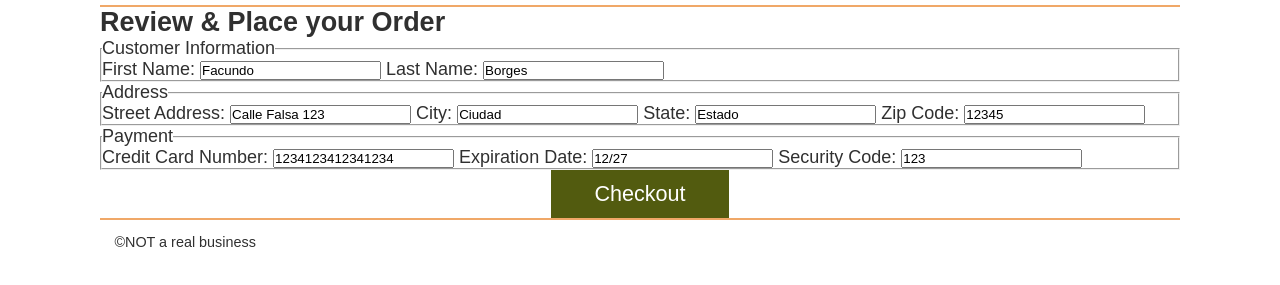
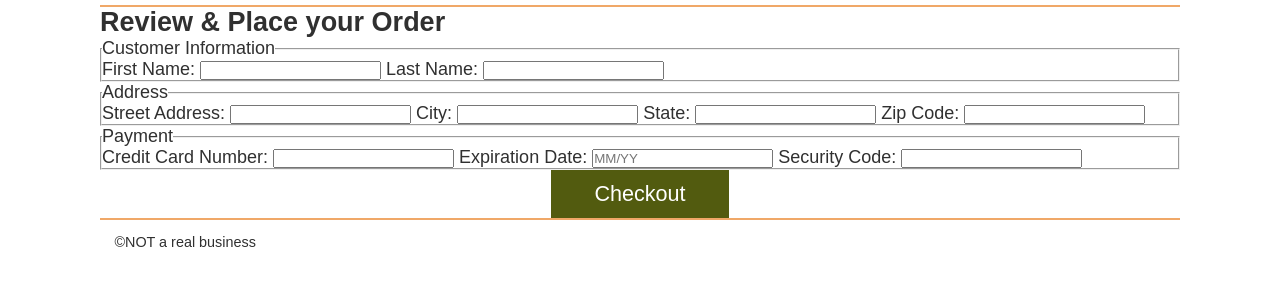
Before and after one commit to MBarker2BYU/wdd330, a website: page src/checkout/index.html in a window 1280 px wide. Shown: the part 131-416 px from the top of the page. Drawn offline with Linux system fonts and the light colour scheme; files whose address does not match are found by name.

Commit message:
W04 team activity working

```diff
--- a/src/checkout/index.html
+++ b/src/checkout/index.html
@@ -64,46 +64,22 @@
           <fieldset>
             <legend>Customer Information</legend>
             <label for="firstName">First Name:</label>
-            <input
-              type="text"
-              id="firstName"
-              name="fname"
-              required
-              value="Facundo"
-            />
+            <input type="text" id="firstName" name="fname" required />
 
             <label for="lastName">Last Name:</label>
-            <input
-              type="text"
-              id="lastName"
-              name="lname"
-              required
-              value="Borges"
-            />
+            <input type="text" id="lastName" name="lname" required />
           </fieldset>
 
           <fieldset>
             <legend>Address</legend>
             <label for="street">Street Address:</label>
-            <input
-              type="text"
-              id="street"
-              name="street"
-              required
-              value="Calle Falsa 123"
-            />
+            <input type="text" id="street" name="street" required />
 
             <label for="city">City:</label>
-            <input type="text" id="city" name="city" required value="Ciudad" />
+            <input type="text" id="city" name="city" required />
 
             <label for="state">State:</label>
-            <input
-              type="text"
-              id="state"
-              name="state"
-              required
-              value="Estado"
-            />
+            <input type="text" id="state" name="state" required />
 
             <label for="zip">Zip Code:</label>
             <input
@@ -112,7 +88,6 @@
               name="zip"
               required
               inputmode="numeric"
-              value="12345"
             />
           </fieldset>
 
@@ -125,9 +100,9 @@
               name="cardNumber"
               required
               maxlength="16"
+              minlength="16"
               pattern="\d{16}"
               inputmode="numeric"
-              value="1234123412341234"
             />
 
             <label for="expDate">Expiration Date:</label>
@@ -136,7 +111,6 @@
               id="expDate"
               name="expiration"
               required
-              value="12/27"
               placeholder="MM/YY"
               pattern="\d{2}/\d{2,4}"
             />
@@ -149,7 +123,6 @@
               required
               maxlength="4"
               pattern="\d{3,4}"
-              value="123"
             />
           </fieldset>
 
```
